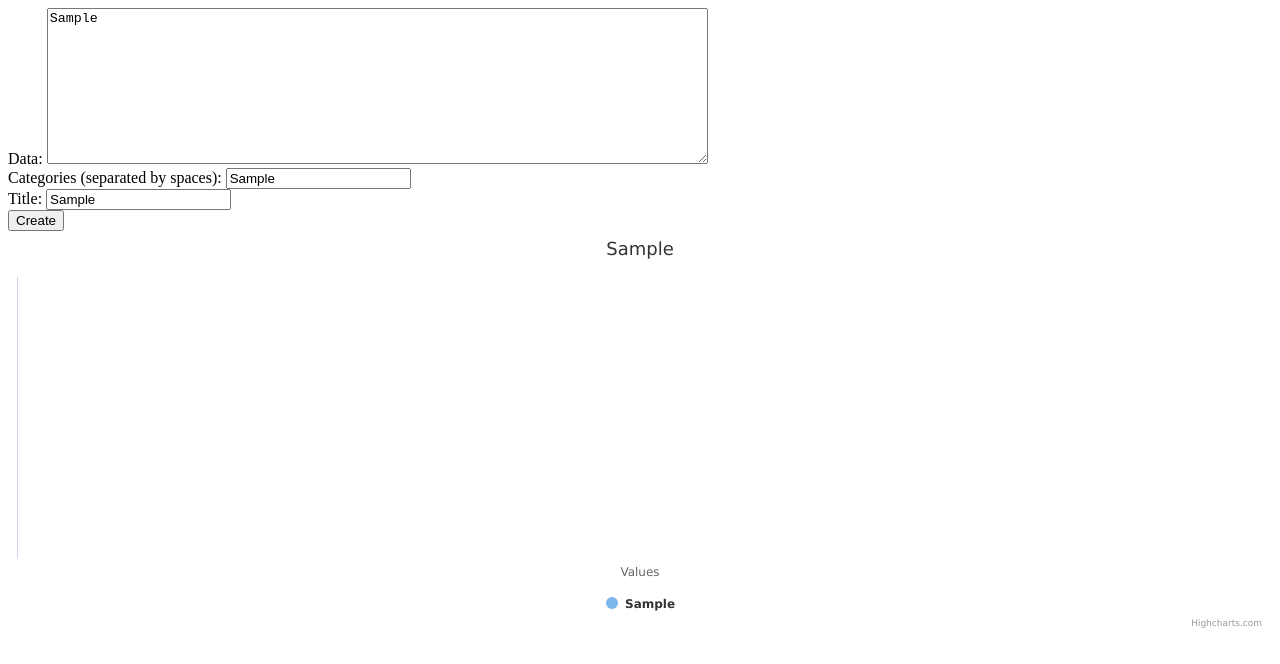
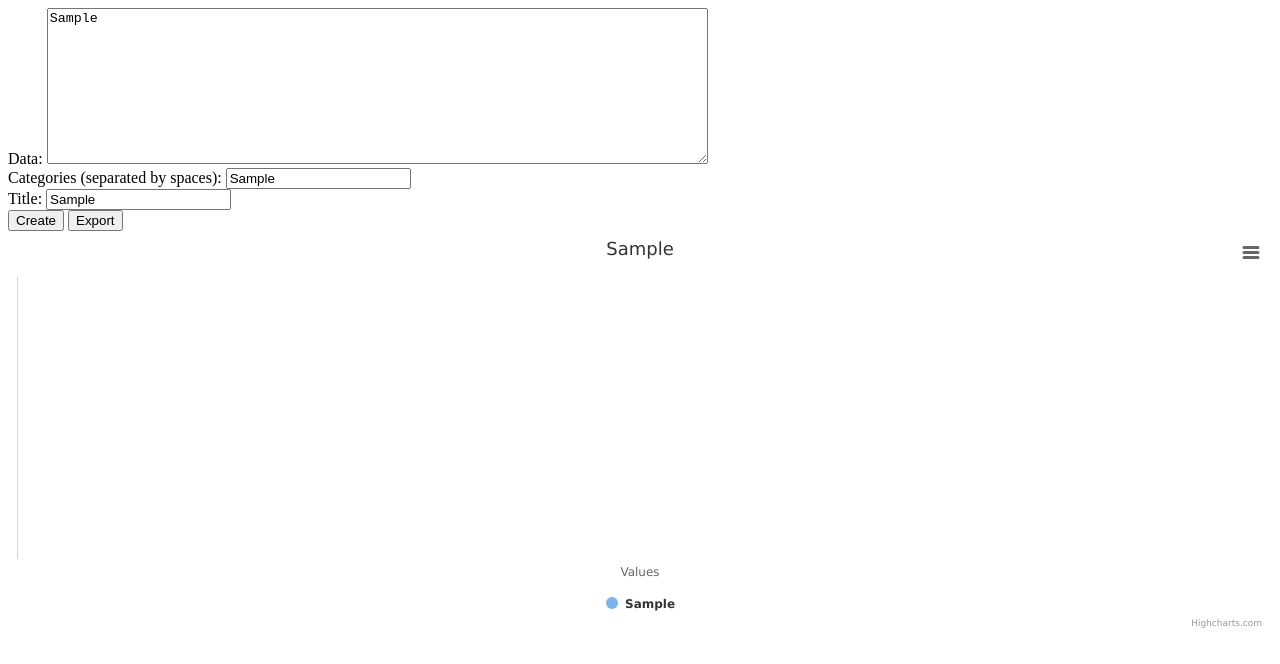
Before and after one commit to bnjbvr/simplegraph, a plain HTML site: page index.html in a window 1280 px wide. Both pictures are taken after typing "Sample", "Sample", "Sample" into the empty fields and a click on the input "Create". Drawn offline with nearby package versions, Linux system fonts and the light colour scheme.

Commit message:
Add export function;

```diff
--- a/index.html
+++ b/index.html
@@ -20,6 +20,7 @@
                 <input type="text" id="title" />
             </div>
             <input type="submit" id="create" value="Create" />
+            <input type="submit" id="export" value="Export" />
         </div>
 
         <div id="chart-container" style="width:100%">
@@ -27,6 +28,8 @@
 
         <script src="https://code.jquery.com/jquery-2.2.1.min.js"></script>
         <script src="https://code.highcharts.com/highcharts.js"></script>
+        <script src="https://code.highcharts.com/modules/exporting.js"></script>
+        <script src="https://code.highcharts.com/modules/offline-exporting.js"></script>
 
         <script>
             var $data = $('#data');
@@ -90,11 +93,18 @@
                                        "&values=" + lines.join('\n');
             }
 
-            $('#create').click(function() {
+            function createFromInput() {
                 var lines = $data.val();
                 var title = $title.val();
                 var categories = $categories.val();
                 createGraph(title, categories, lines);
+            }
+
+            $('#create').click(createFromInput);
+
+            $('#export').click(function() {
+                createFromInput();
+                $('#chart-container').highcharts().exportChartLocal();
             });
 
         </script>
```
